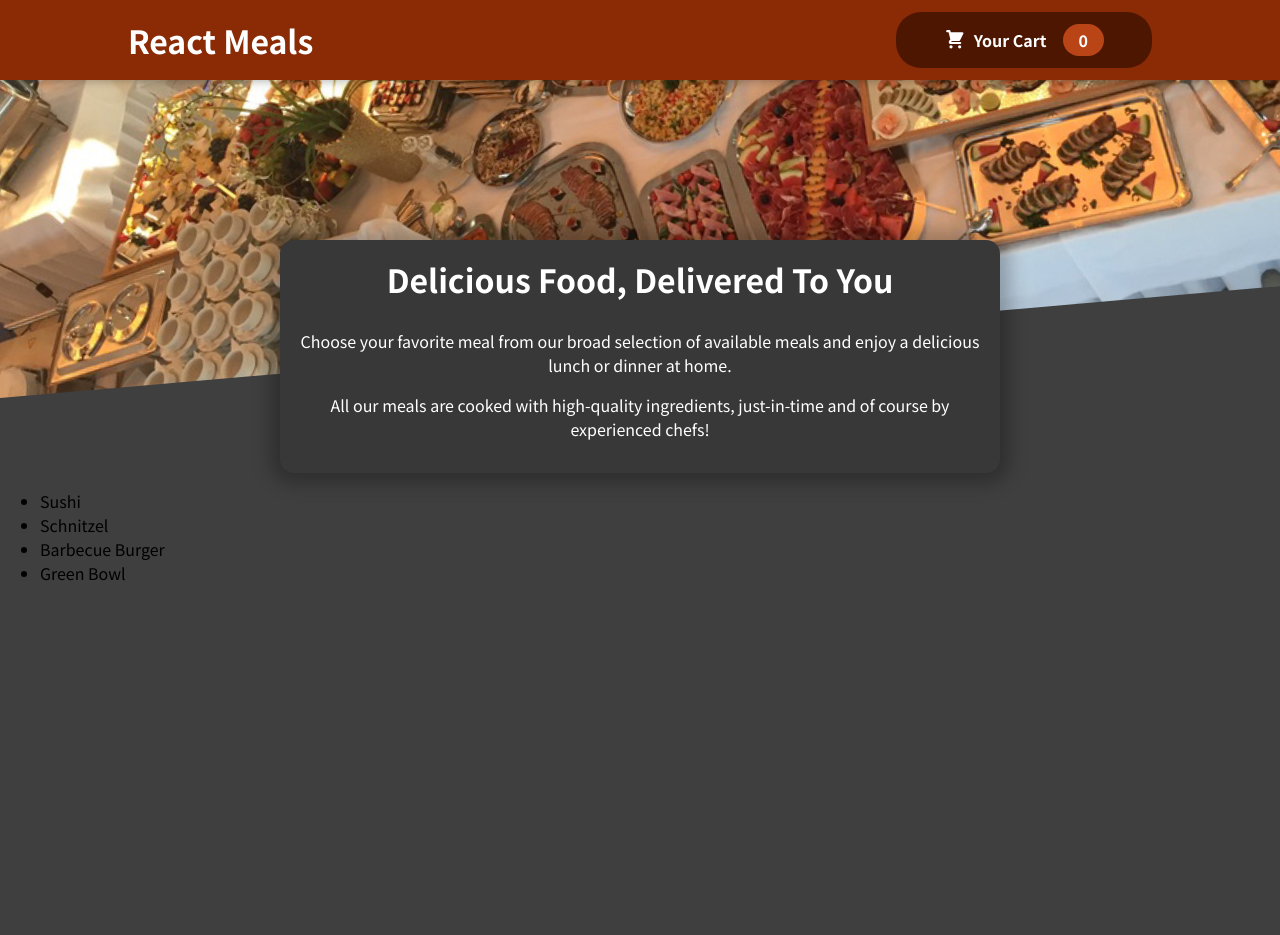
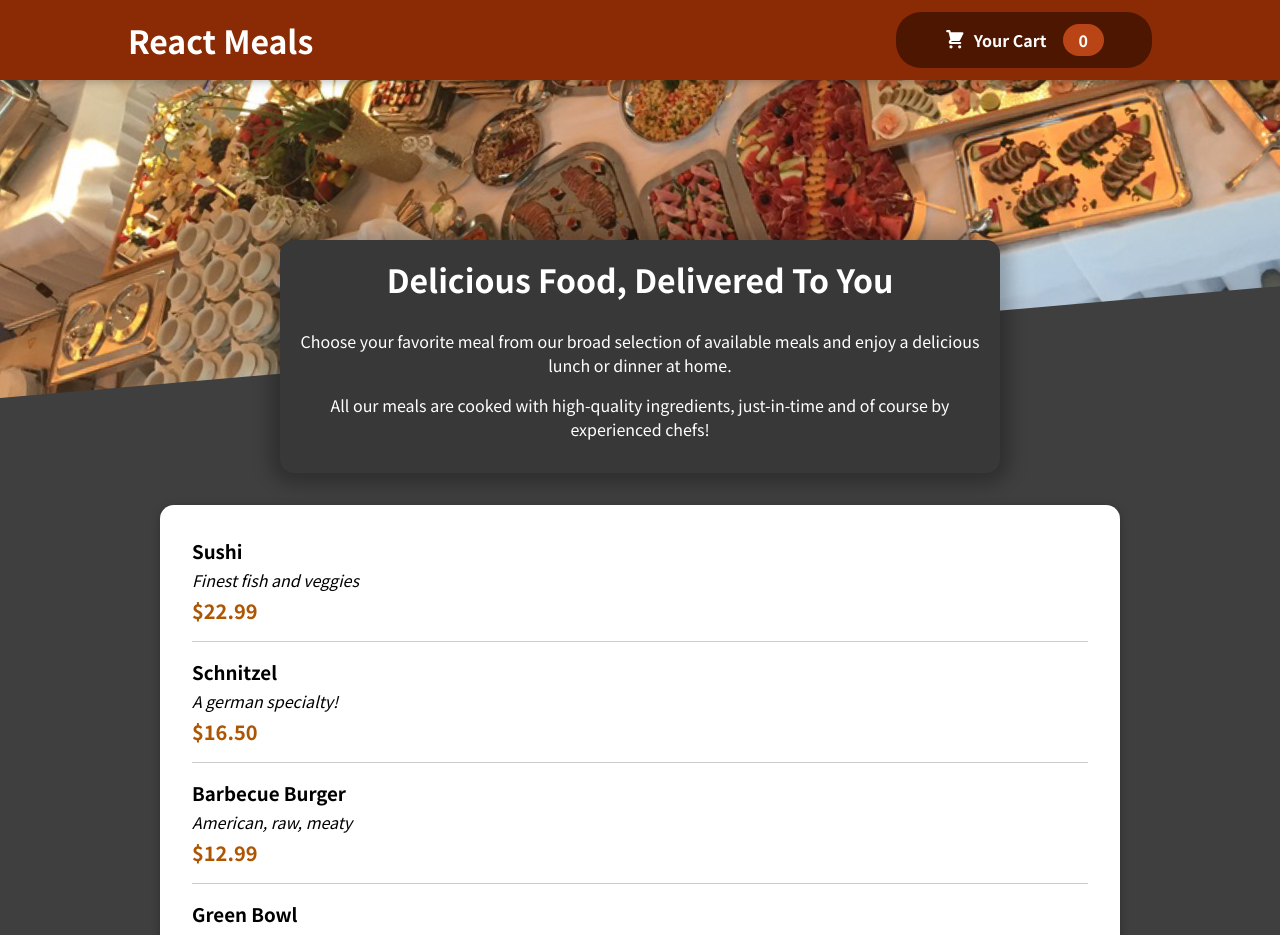
Before and after one commit to arfath2/RestaurantWebsite, a React (Create React App) app: page / in a window 1280 px wide. Shown: the top 935 px of the page. Before the commit the page ends 800 px from the top, so only its background shows below. Built offline with nearby package versions, Linux system fonts and the light colour scheme.

Commit message:
meal Items

```diff
--- a/src/components/Meals/AvailableMeals.js
+++ b/src/components/Meals/AvailableMeals.js
@@ -1,4 +1,6 @@
 import classes from "./AvailableMeals.module.css"
+import MealItem from "./MealItem/MealItem";
+import Card from "../UI/Card";
 const DUMMY_MEALS = [
     {
       id: 'm1',
@@ -27,12 +29,14 @@
   ];
 
 const AvailableMeals = () =>{
-    const mealsList = DUMMY_MEALS.map(meal =><li>{meal.name}</li>);
+    const mealsList = DUMMY_MEALS.map(meal =><MealItem key={meal.id} name={meal.name} description={meal.description} price={meal.price} />);
     return (
-        <section className={classes.meal}>
+        <section className={classes.meals}>
+          <Card>
             <ul>
                 {mealsList}
             </ul>
+            </Card>
         </section>
     );
 }
--- /dev/null
+++ b/src/components/Meals/MealItem/MealItem.js
@@ -0,0 +1,15 @@
+import classes from './MealItem.module.css'
+
+const MealItem = (props) =>{
+    const price = `$${props.price.toFixed(2)}`;
+    return <li className={classes.meal}>
+        <div>
+            <h3>{props.name}</h3>
+            <div className={classes.description}>{props.description}</div>
+            <div className={classes.price}>{price}</div>
+        </div>
+        <div></div>
+    </li>
+}
+
+export default MealItem;
--- /dev/null
+++ b/src/components/Meals/MealItem/MealItem.module.css
@@ -0,0 +1,22 @@
+.meal {
+    display: flex;
+    justify-content: space-between;
+    margin: 1rem;
+    padding-bottom: 1rem;
+    border-bottom: 1px solid #ccc;
+  }
+
+  .meal h3 {
+    margin: 0 0 0.25rem 0;
+  }
+
+  .description {
+    font-style: italic;
+  }
+
+  .price {
+    margin-top: 0.25rem;
+    font-weight: bold;
+    color: #ad5502;
+    font-size: 1.25rem;
+  }
--- /dev/null
+++ b/src/components/UI/Card.js
@@ -0,0 +1,7 @@
+import classes from "./Card.module.css"
+
+const Card = (props) =>{
+    return <div className={classes.card}>{props.children}</div>
+}
+
+export default Card;
--- /dev/null
+++ b/src/components/UI/Card.module.css
@@ -0,0 +1,6 @@
+.card {
+    padding: 1rem;
+    box-shadow: 0 2px 8px rgba(0, 0, 0, 0.25);
+    border-radius: 14px;
+    background-color: white;
+  }
```
Also changed, not shown: 1 other file (tests, documents, lock files or other folders).
